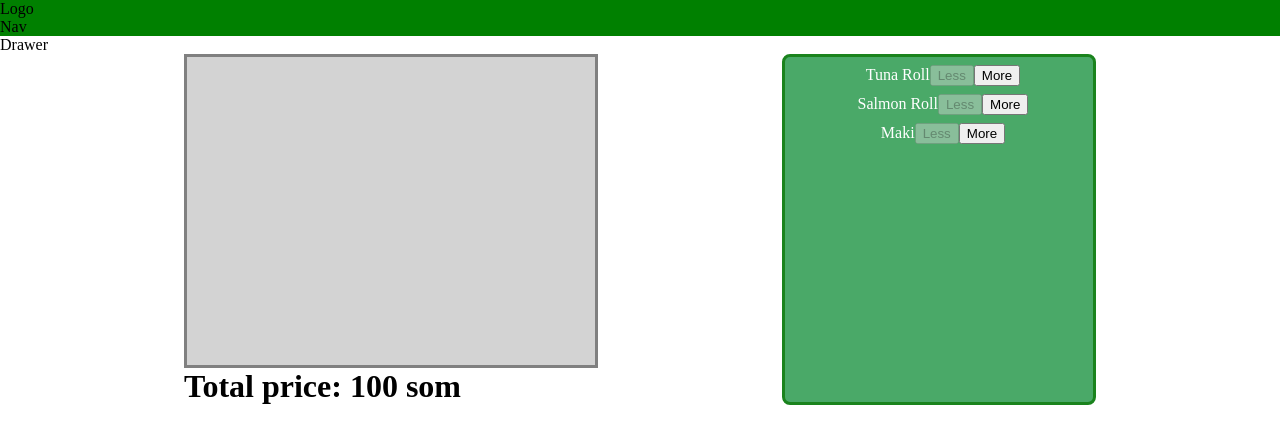
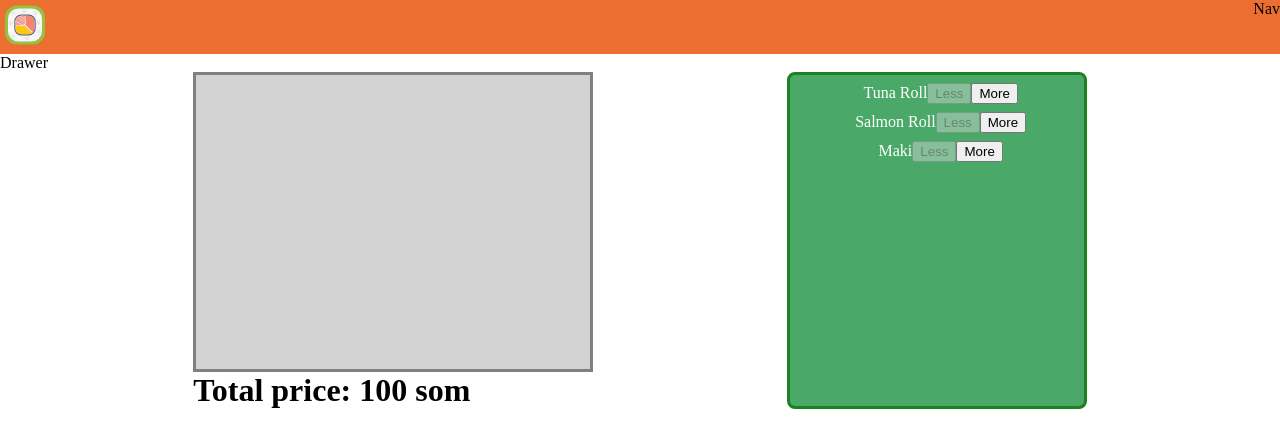
Before and after one commit to TursunbaevaAyana/trifle-builder, a React (Create React App) app: page / in a window 1280 px wide. Shown: the top 448 px of the page. Built offline with nearby package versions, Linux system fonts and the light colour scheme.

Commit message:
Add logo

```diff
--- a/src/App.css
+++ b/src/App.css
@@ -1,3 +1,6 @@
+* {
+  box-sizing: border-box;
+}
 body {
   margin: 0;
   padding: 0;
--- a/src/components/Layout/Logo/Logo.js
+++ b/src/components/Layout/Logo/Logo.js
@@ -1,8 +1,9 @@
 import React from 'react';
+import logo from '../../../assets/logo.svg';
 import classes from './Logo.module.css';
 
 export default () => (
   <div className={classes.Logo}>
-    Logo
+    <img src={logo} />
   </div>
 );
--- a/src/components/Layout/Logo/Logo.module.css
+++ b/src/components/Layout/Logo/Logo.module.css
@@ -0,0 +1,5 @@
+.Logo img {
+  margin: 5px;
+  height: 40px;
+  width: 40px;
+}
--- a/src/components/Layout/Toolbar/Toolbar.module.css
+++ b/src/components/Layout/Toolbar/Toolbar.module.css
@@ -1,3 +1,6 @@
 .Toolbar {
-  background-color: green;
+  display: flex;
+  justify-content: space-between;
+
+  background-color: #EC6F31;
 }
```
Also changed, not shown: src/assets/logo.svg (added).
